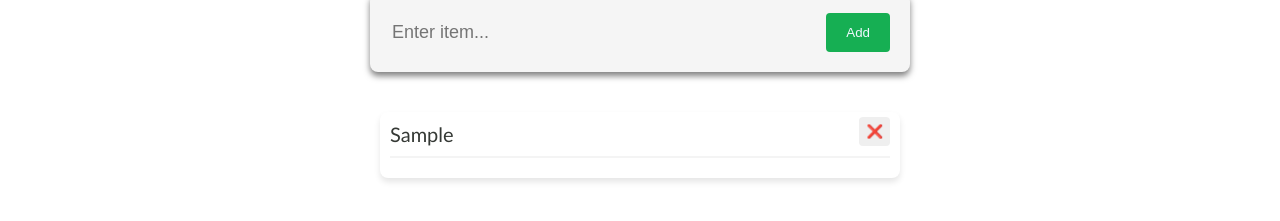
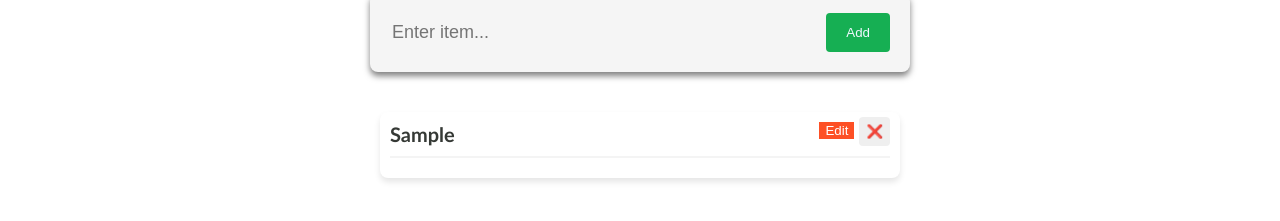
Before and after one commit to Adharsh-tvm/ToDoApp, a React (Vite) app: page / in a window 1280 px wide. Both pictures are taken after typing "Sample" into the empty fields and a click on the button "Add". Shown: the part 137-358 px from the top of the page. Built offline with nearby package versions, Linux system fonts and the light colour scheme.

Commit message:
Edit button added and working...No issues

```diff
--- a/src/components/Form.jsx
+++ b/src/components/Form.jsx
@@ -7,7 +7,7 @@ export default function Form({ todos, setTodos }) {
   function handleSubmit(e) {
     e.preventDefault();
     if (todo.name.trim() === "") return; // Avoid adding empty todos
-    setTodos([...todos, todo]); // Add the new todo
+    setTodos([...todos, { ...todo, id: Date.now() }]); // Add unique id to each todo
     setTodo({ name: "", done: false }); // Reset the input
   }
 
--- a/src/components/TodoItem.jsx
+++ b/src/components/TodoItem.jsx
@@ -1,31 +1,80 @@
+import styles from './todoitem.module.css';
+import { useState } from "react";
 
-import styles from './todoitem.module.css'
+export default function TodoItem({ item, todos, setTodos }) {
+  const [isEditing, setIsEditing] = useState(false);
+  const [newName, setNewName] = useState(item.name);
 
-export default function TodoItem({item, todos, setTodos}) {
+  function handleDelete(item) {
+    console.log(`Delete button clicked for ${item.name}`);
+    setTodos(todos.filter((todo) => todo.id !== item.id)); // Use id for comparison
+  }
 
-    function handleDelete(item){
-        console.log(`Delete button clicked for ${item.name} `);
-        setTodos(todos.filter((todo) => todo!==item))
-    }
+  function handleClick(id) {
+    const newArray = todos.map((todo) =>
+      todo.id === id ? { ...todo, done: !todo.done } : todo
+    );
+    setTodos(newArray);
+  }
 
-    function handleClick(name){
-       const newArray = todos.map((todo)=>todo.name === name ? {...todo,done:!todo.done}:todo)
+  function handleEditToggle() {
+    setIsEditing(!isEditing);
+  }
 
-       setTodos(newArray)
-    }
+  function handleEditSave() {
+    const updatedTodos = todos.map((todo) =>
+      todo.id === item.id ? { ...todo, name: newName } : todo
+    );
+    setTodos(updatedTodos);
+    setIsEditing(false);
+  }
 
-    const classNameComplete = item.done ? styles.completed : ""
+  const classNameComplete = item.done ? styles.completed : "";
 
-    return <div className={styles.item} >
-        <div className={styles.itemName}>
-            <span className={classNameComplete} onClick={()=>handleClick(item.name)} >{item.name} </span>
-
+  return (
+    <div className={styles.item}>
+      <div className={styles.itemName}>
+        {isEditing ? (
+          <>
+            <input
+              className={styles.editInput}
+              value={newName}
+              onChange={(e) => setNewName(e.target.value)}
+              type="text"
+            />
+            <button className={styles.saveButton} onClick={handleEditSave}>
+              Save
+            </button>
+            <button className={styles.cancelButton} onClick={handleEditToggle}>
+              Cancel
+            </button>
+          </>
+        ) : (
+          <>
+            <span
+              className={classNameComplete}
+              onClick={() => handleClick(item.id)}
+            >
+              {item.name}
+            </span>
             <span>
-            <button onClick={()=>handleDelete(item)} className={styles.deleteButton} > &#10060;</button>
-        </span>
-        </div>
-
-        <hr className={styles.line} />
-        </div>
-
-};
+              <button
+                onClick={handleDelete.bind(null, item)}
+                className={styles.deleteButton}
+              >
+                &#10060;
+              </button>
+              <button
+                onClick={handleEditToggle}
+                className={styles.editButton}
+              >
+                Edit
+              </button>
+            </span>
+          </>
+        )}
+      </div>
+      <hr className={styles.line} />
+    </div>
+  );
+}
--- a/src/components/Todolist.jsx
+++ b/src/components/Todolist.jsx
@@ -1,12 +1,12 @@
+import TodoItem from "./TodoItem";
+import styles from './todolist.module.css';
 
-import TodoItem from "./TodoItem"
-import styles from './todolist.module.css'
-
-export default function Todolist({todos , setTodos}) {
-    return (
-        <div className= {styles.list} >
-            {todos.map((item) => (
-            <TodoItem key={item.name} item={item} todos = {todos} setTodos={setTodos} /> // Use index as a key for simplicity
-        ))}</div>
-    )
+export default function Todolist({ todos, setTodos }) {
+  return (
+    <div className={styles.list}>
+      {todos.map((item) => (
+        <TodoItem key={item.id} item={item} todos={todos} setTodos={setTodos} />
+      ))}
+    </div>
+  );
 }
--- a/src/components/todoitem.module.css
+++ b/src/components/todoitem.module.css
@@ -5,7 +5,7 @@
     margin: 0px;
 }
 
-.temName{
+.itemName{
     font-weight: bolder;
     padding: 0px;
 }
@@ -26,3 +26,33 @@
 .completed{
     text-decoration: line-through;
 }
+
+.editButton {
+    float: right;
+    margin-right: 5px;
+    background-color: #fd5025;
+    border: none;
+    color: white;
+    cursor: pointer;
+  }
+
+  .saveButton {
+    margin-left: 5px;
+    background-color: #28a745;
+    border: none;
+    color: white;
+    cursor: pointer;
+  }
+
+  .cancelButton {
+    margin-left: 5px;
+    background-color: #dc3545;
+    border: none;
+    color: white;
+    cursor: pointer;
+  }
+
+  .editInput {
+    padding: 5px;
+    margin-right: 5px;
+  }
```
